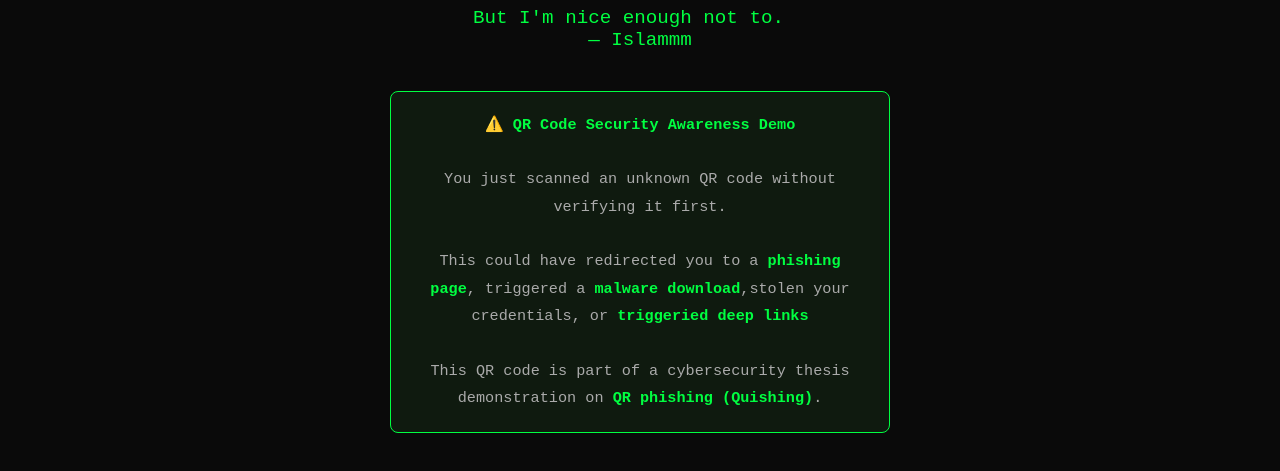
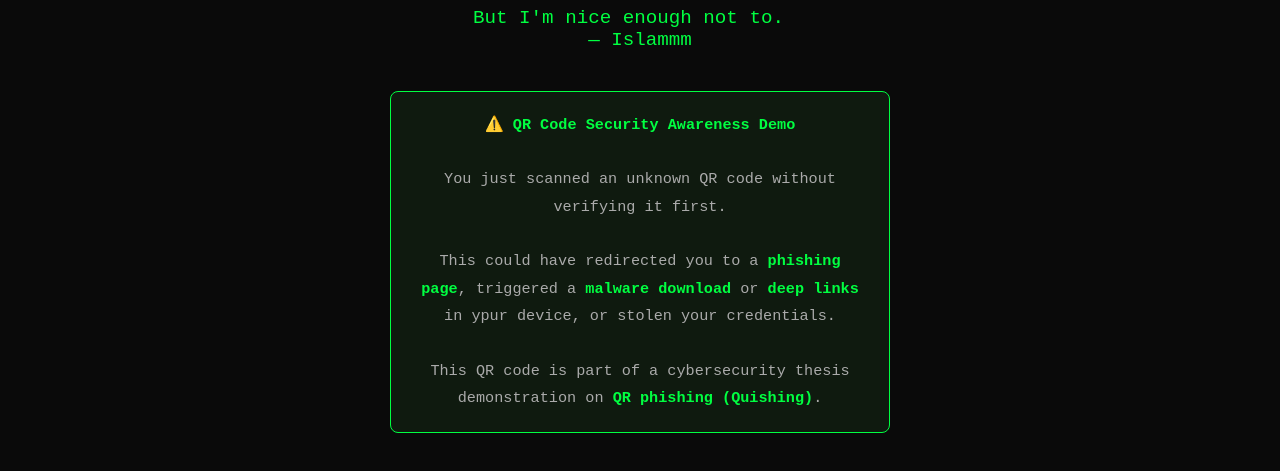
Before and after one commit to someoneukneww/qr-demo, a plain HTML site: page index.html in a window 1280 px wide. Shown: the part 281-752 px from the top of the page. Drawn offline with Linux system fonts and the light colour scheme.

Commit message:
Update page text

```diff
--- a/index.html
+++ b/index.html
@@ -42,7 +42,7 @@
     <strong>⚠️ QR Code Security Awareness Demo</strong><br><br>
     You just scanned an unknown QR code without verifying it first.<br><br>
     This could have redirected you to a <strong>phishing page</strong>,
-    triggered a <strong>malware download</strong>,stolen your credentials, or <strong>triggeried deep links</strong><br><br>
+    triggered a <strong>malware download</strong> or <strong>deep links</strong> in ypur device, or stolen your credentials.<br><br>
     This QR code is part of a cybersecurity thesis demonstration on <strong>QR phishing (Quishing)</strong>.
   </div>
 </body>
```
